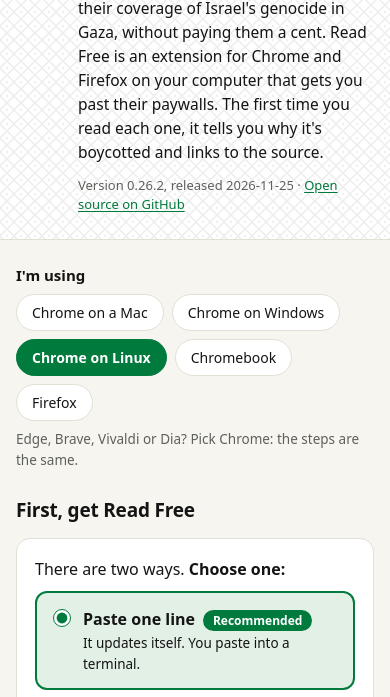
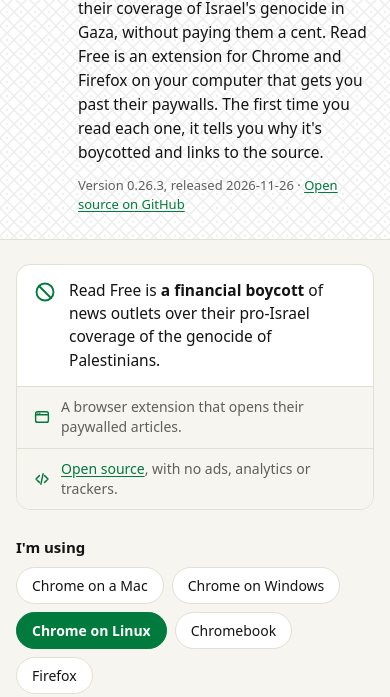
Before and after one commit to readfreexyz/readfreexyz.github.io, a plain HTML site: page index.html in a window 390 px wide. Shown: the part 105-802 px from the top of the page. Drawn offline with Linux system fonts and the light colour scheme.

Commit message:
Read Free 0.26.3

```diff
--- a/index.html
+++ b/index.html
@@ -104,6 +104,17 @@
     /* What isn't for a computer running Chrome or Firefox: a phone or tablet (by CSS alone, from the
        kind of pointer, so it shows without the script and not on a narrow window of a computer), and
        Safari (by the script). */
+    /* What it is, why, and why trust it, above the steps: the boycott as a sentence, then what it is
+       and why to trust it in a strip below (side by side, or stacked on a phone) */
+    .about { overflow: hidden; border: 1px solid var(--line); border-radius: 14px; background: var(--surface); }
+    .about svg { flex: none; fill: none; stroke: var(--accent); stroke-width: 1.9; stroke-linecap: round; stroke-linejoin: round; }
+    .about-lead { display: flex; gap: 12px; align-items: flex-start; margin: 0; padding: 18px 20px; font-size: 16px; line-height: 1.5; }
+    .about-lead svg { width: 24px; height: 24px; margin-top: 1px; }
+    .about-lead b { font-weight: 700; }
+    .about ul { display: grid; grid-template-columns: repeat(2, minmax(0, 1fr)); margin: 0; padding: 0; list-style: none; border-top: 1px solid var(--line); background: var(--surface-2); }
+    .about li { display: flex; gap: 10px; align-items: center; padding: 12px 20px; color: var(--muted); font-size: 14px; line-height: 1.45; }
+    .about li + li { border-left: 1px solid var(--line); }
+    .about li svg { width: 18px; height: 18px; }
     .phone, .notice { margin: 0; padding: 14px 18px; border: 1px solid var(--line); border-left: 4px solid var(--accent); border-radius: 12px; background: var(--surface); }
     .phone { display: none; }
     @media (hover: none) and (pointer: coarse) { .phone { display: block; } }
@@ -205,7 +216,10 @@
     footer code { font: 12px var(--mono); overflow-wrap: anywhere; }
 
     @media (max-width: 760px) {
-      .options { grid-template-columns: minmax(0, 1fr); }
+      .options, .about ul { grid-template-columns: minmax(0, 1fr); }
+      .about-lead { padding: 14px 16px; font-size: 15.5px; }
+      .about li { padding: 10px 16px; }
+      .about li + li { border-left: 0; border-top: 1px solid var(--line); }
       .or { justify-self: center; }
       .top-inner { gap: 14px; padding: 24px 16px; }
       .logo { width: 48px; height: 48px; }
@@ -241,12 +255,24 @@
           an extension for Chrome and Firefox on your computer
           that gets you past their paywalls. The first time you read each one, it tells you why it's
           boycotted and links to the source.</p>
-        <p class="release">Version 0.26.2, released 2026-11-25 · <a href="https://github.com/readfreexyz/read-free">Open source on GitHub</a></p>
+        <p class="release">Version 0.26.3, released 2026-11-26 · <a href="https://github.com/readfreexyz/read-free">Open source on GitHub</a></p>
       </div>
     </div>
   </header>
 
   <main>
+    <div class="about">
+      <p class="about-lead"><svg viewBox="0 0 24 24" aria-hidden="true"><circle cx="12" cy="12" r="8.5"/><path d="M6 6l12 12"/></svg>
+        <span>Read Free is <b>a financial boycott</b> of news outlets over their pro-Israel coverage of the
+          genocide of Palestinians.</span></p>
+      <ul>
+        <li><svg viewBox="0 0 24 24" aria-hidden="true"><rect x="3.5" y="5" width="17" height="14" rx="2.5"/><path d="M3.5 9h17M6.5 7h.01M9 7h.01"/></svg>
+          <span>A browser extension that opens their paywalled articles.</span></li>
+        <li><svg viewBox="0 0 24 24" aria-hidden="true"><path d="M8.5 7.5L4 12l4.5 4.5M15.5 7.5L20 12l-4.5 4.5M13.5 5l-3 14"/></svg>
+          <span><a href="https://github.com/readfreexyz/read-free">Open source</a>, with no ads, analytics or trackers.</span></li>
+      </ul>
+    </div>
+
     <p class="phone"><b>On a phone?</b> Read Free works in
       Chrome or Firefox
       on a computer. Send yourself this page's link and open it there.</p>
@@ -271,7 +297,7 @@
       <h2 id="add">Add it to Firefox</h2>
       <div class="card">
         <ol class="steps">
-          <li><a class="download" href="read-free-0.26.2.xpi"><span>Add to Firefox</span> <small>Read Free 0.26.2</small></a></li>
+          <li><a class="download" href="read-free-0.26.3.xpi"><span>Add to Firefox</span> <small>Read Free 0.26.3</small></a></li>
           <li>Firefox asks twice. Click <b>Continue to Installation</b>, then <b>Add</b>.</li>
         </ol>
         <details class="more">
@@ -355,7 +381,7 @@
         <div data-way="file">
           <h3 data-for="mac windows linux"><span class="all">Or the second way: </span>Download a file</h3>
           <ol class="steps">
-            <li><a class="download" href="read-free-0.26.2.zip" download="Read Free.zip"><span>Download Read Free 0.26.2</span> <small>zip, 212 KB</small></a></li>
+            <li><a class="download" href="read-free-0.26.3.zip" download="Read Free.zip"><span>Download Read Free 0.26.3</span> <small>zip, 214 KB</small></a></li>
             <li data-for="mac"><b class="all">On a Mac: </b>Open your <b>Downloads</b> folder and
               double-click <b>Read Free.zip</b>. A folder called <b>Read Free</b> appears next to it.</li>
             <li data-for="windows"><b class="all">On Windows: </b>Open your <b>Downloads</b> folder.
@@ -483,7 +509,7 @@
         <details class="more" data-for="mac windows linux chromebook">
           <summary>How to update it then</summary>
           <ol class="steps">
-            <li><a href="read-free-0.26.2.zip" download="Read Free.zip">Download Read Free 0.26.2</a> and unzip it.</li>
+            <li><a href="read-free-0.26.3.zip" download="Read Free.zip">Download Read Free 0.26.3</a> and unzip it.</li>
             <li>Delete the old <b>Read Free</b> folder from where you keep it. Move the new one there, and
               give it the same name.</li>
             <li>Go to <code class="path">chrome://extensions</code> and click the reload arrow on Read
@@ -543,7 +569,7 @@
       says</a> it stores nothing in your browser and doesn't keep your IP address; most ad blockers
       stop it. The page loads nothing else from outside, and the extension has no analytics.</p>
     <p>This release: <a href="latest.txt">latest.txt</a>, signed in
-      <a href="latest.txt.sig">latest.txt.sig</a>. The zip's SHA-256: <code>90adc99ce9bc3265c0294a55a0f07cbca44f4aca05880a6e21815f4459e6c2ce</code></p>
+      <a href="latest.txt.sig">latest.txt.sig</a>. The zip's SHA-256: <code>5e61c273008d92f44356cee9b6b1cc2fde5fb5a07349475e3716c145801959a4</code></p>
   </footer>
 
   <script>
--- a/updates.json
+++ b/updates.json
@@ -3,9 +3,9 @@
     "read-free@readfree.xyz": {
       "updates": [
         {
-          "version": "0.26.2",
-          "update_link": "https://readfree.xyz/read-free-0.26.2.xpi",
-          "update_hash": "sha256:59b07254f5b152e70e9722c7137df6b4ddd76aaa7d71bf6b1280ed8631eeb9a3",
+          "version": "0.26.3",
+          "update_link": "https://readfree.xyz/read-free-0.26.3.xpi",
+          "update_hash": "sha256:1cc23c155844245ac966f4f34d6833c6f4a45cb9e8f3dad749d8ffa4f1d5ce29",
           "applications": {
             "gecko": {
               "strict_min_version": "140.0"
```
Also changed, not shown: latest.txt, 5 other files.
